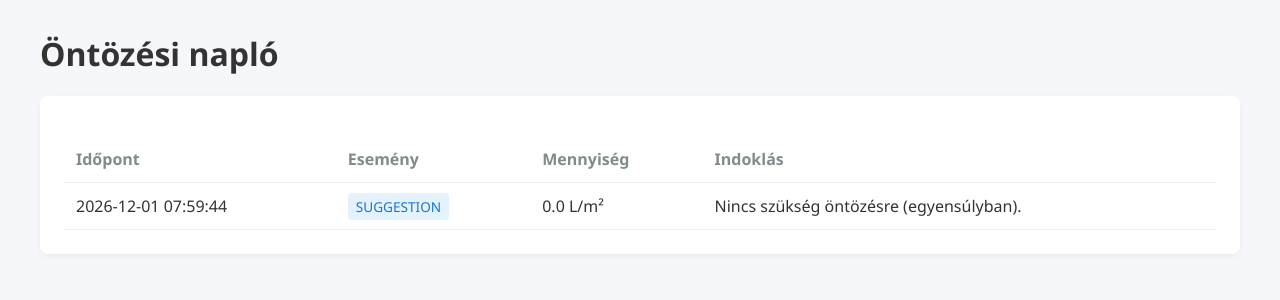
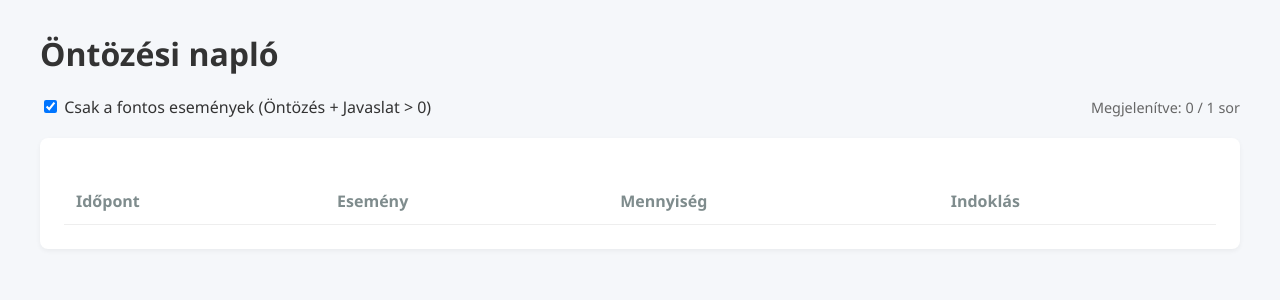
Before and after one commit to vinczem/greenpulse, a FastAPI app: page /logs in a window 1280 px wide. Shown: the part 65-365 px from the top of the page. Run offline with FastAPI, Linux system fonts and the light colour scheme; data comes from the database, SQL or seed files in the repository.

Commit message:
feat: Add log filtering, increase displayed log entries, and remove detailed weather factors from suggestion cards.

```diff
--- a/greenpulse/config.yaml
+++ b/greenpulse/config.yaml
@@ -1,5 +1,5 @@
 name: "GreenPulse"
-version: "0.1.31"
+version: "0.1.33"
 slug: "greenpulse"
 description: "Intelligent irrigation planner with OpenWeatherMap integration and local database"
 url: "https://github.com/vinczem/greenpulse"
--- a/greenpulse/src/web/app.py
+++ b/greenpulse/src/web/app.py
@@ -77,7 +77,7 @@ async def read_root(request: Request):
 async def read_logs(request: Request):
     conn = db.get_connection()
     cursor = conn.cursor(dictionary=True)
-    cursor.execute("SELECT * FROM irrigation_logs ORDER BY timestamp DESC LIMIT 50")
+    cursor.execute("SELECT * FROM irrigation_logs ORDER BY timestamp DESC LIMIT 300")
     logs = cursor.fetchall()
     cursor.close()
     return templates.TemplateResponse("logs.html", {"request": request, "logs": logs})
--- a/greenpulse/src/web/static/style.css
+++ b/greenpulse/src/web/static/style.css
@@ -64,6 +64,7 @@ nav .links a:hover, nav .links a.active {
 
 .card.full-width {
     grid-column: 1 / -1;
+    margin-bottom: 2rem;
 }
 
 .status-value {
--- a/greenpulse/src/web/templates/index.html
+++ b/greenpulse/src/web/templates/index.html
@@ -47,12 +47,6 @@
                         <li>Előrejelzés: {{ last_suggestion.raw_data.forecast_rain }} mm</li>
                     </ul>
                     <p><strong>Talaj korrekció:</strong> x{{ last_suggestion.raw_data.soil_retention_factor }}</p>
-                    <p><strong>Időjárás tényezők:</strong></p>
-                    <ul style="margin: 5px 0 0 20px; font-size: 0.85em; color: #ccc;">
-                        <li>Hőmérséklet: {{ last_suggestion.raw_data.temperature }} °C</li>
-                        <li>Páratartalom: {{ last_suggestion.raw_data.humidity }} %</li>
-                        <li>Szél: {{ last_suggestion.raw_data.wind_speed }} m/s</li>
-                    </ul>
                 </div>
                 {% endif %}
                 {% else %}
--- a/greenpulse/src/web/templates/logs.html
+++ b/greenpulse/src/web/templates/logs.html
@@ -21,8 +21,23 @@
 
     <div class="container">
         <h1>Öntözési napló</h1>
+
+        <div
+            style="margin-bottom: 20px; display: flex; align-items: center; justify-content: space-between; flex-wrap: wrap; gap: 10px;">
+            <div style="display: flex; align-items: center; gap: 10px;">
+                <label>
+                    <input type="checkbox" id="filterImportant" checked onchange="filterLogs()">
+                    Csak a fontos események (Öntözés + Javaslat > 0)
+                </label>
+            </div>
+
+            <div style="font-size: 0.9em; color: #666;">
+                Megjelenítve: <span id="visibleCount">0</span> / {{ logs|length }} sor
+            </div>
+        </div>
+
         <div class="card full-width">
-            <table>
+            <table id="logsTable">
                 <thead>
                     <tr>
                         <th>Időpont</th>
@@ -33,7 +48,7 @@
                 </thead>
                 <tbody>
                     {% for log in logs %}
-                    <tr>
+                    <tr class="log-row" data-type="{{ log.event_type }}" data-amount="{{ log.water_amount }}">
                         <td>{{ log.timestamp }}</td>
                         <td>
                             <span class="badge {{ log.event_type }}">
@@ -48,6 +63,36 @@
             </table>
         </div>
     </div>
+
+    <script>
+        function filterLogs() {
+            const onlyImportant = document.getElementById('filterImportant').checked;
+            const rows = document.querySelectorAll('.log-row');
+            let visible = 0;
+
+            rows.forEach(row => {
+                const type = row.dataset.type;
+                const amount = parseFloat(row.dataset.amount || 0);
+
+                let show = true;
+
+                if (onlyImportant) {
+                    // Show if it's NOT a suggestion, OR if it IS a suggestion with amount > 0
+                    if (type === 'suggestion' && amount <= 0) {
+                        show = false;
+                    }
+                }
+
+                row.style.display = show ? '' : 'none';
+                if (show) visible++;
+            });
+
+            document.getElementById('visibleCount').textContent = visible;
+        }
+
+        // Run on load
+        document.addEventListener('DOMContentLoaded', filterLogs);
+    </script>
 </body>
 
 </html>
```
